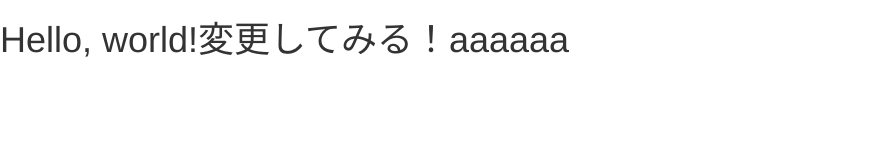
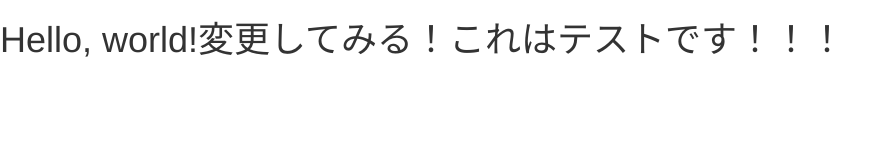
Before and after one commit to yasuhisa1984/yasuhisa.kokaji, a plain HTML site: page index.html in a window 1280 px wide. Shown: the whole page, without its empty margins (0-889 px from the left). Drawn offline with nearby package versions, Linux system fonts and the light colour scheme.

Commit message:
first commit

```diff
--- a/index.html
+++ b/index.html
@@ -8,7 +8,7 @@
     <link href="https://maxcdn.bootstrapcdn.com/bootstrap/3.3.5/css/bootstrap.min.css" rel="stylesheet">
   </head>
   <body>
-    <h1>Hello, world!変更してみる！aaaaaa</h1>
+    <h1>Hello, world!変更してみる！これはテストです！！！</h1>
 
     <script src="https://maxcdn.bootstrapcdn.com/bootstrap/3.3.5/js/bootstrap.min.js"></script>
   </body>
```
